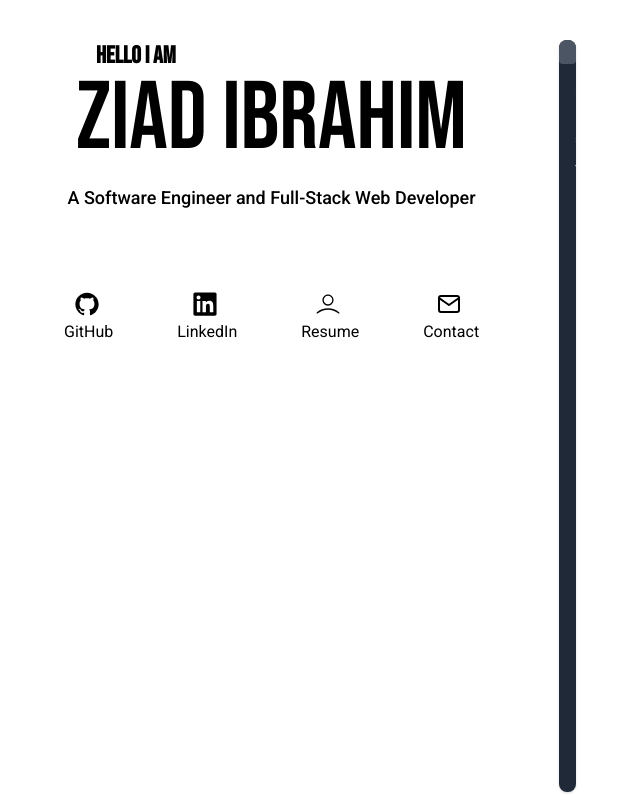
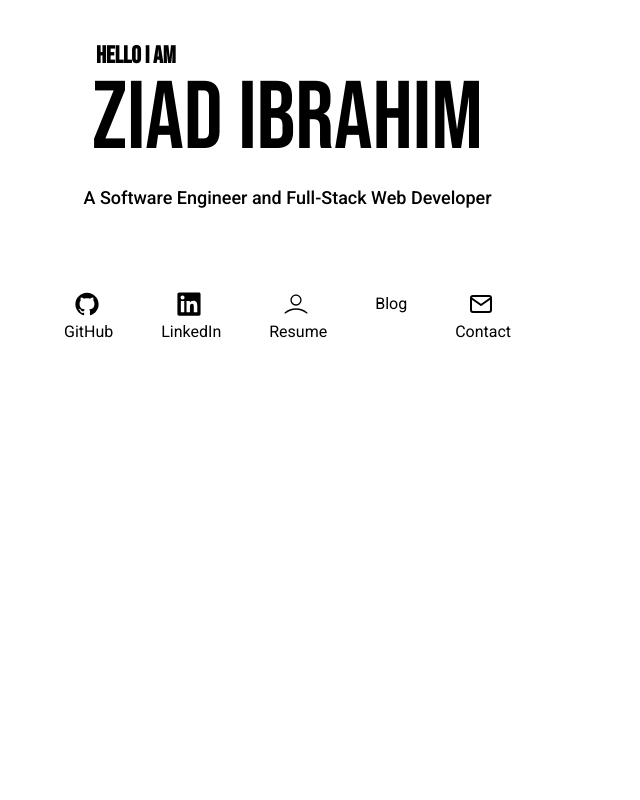
Before and after one commit to mage1711/portfolio, a Next.js app: page / in a window 1280 px wide. Shown: the top 800 px of the page, without its empty margins (320-960 px from the left). Built offline with nearby package versions, Linux system fonts and the light colour scheme.

Commit message:
added blog

```diff
--- a/pages/index.tsx
+++ b/pages/index.tsx
@@ -10,7 +10,7 @@ import GitHub from '../public/icons/github-original.svg'
 import LinkedIn from '../public/icons/linkedin-original.svg'
 import Contact from '../public/icons/mail.svg'
 import Resume from '../public/icons/user.svg'
-
+import Blog from '../public/icons/blog.svg'
 import {Project} from '../types'
 
 const Projects:Project[] = [
@@ -26,13 +26,13 @@ export default function Home() {
   return (
     <Fragment>
 <Head> <title>Ziad Ibrahim </title> </Head>
-<div className='flex flex-col m-4 text-center  lg:m-10 lg:mx-96'>
+<div className='flex flex-col m-4 text-center lg:m-10 lg:mx-96'>
   <div className='flex flex-row space-x-20'>
   <div className='flex flex-col font-roboto' >
   <h3 className='pl-8 text-2xl font-bold text-left font-bebas'>HELLO I AM</h3>
   <h1 className='text-8xl font-bebas '>ZIAD IBRAHIM</h1>
   <p className='pt-4 text-lg font-medium'>A Software Engineer and Full-Stack Web Developer </p>
-  <div className="flex flex-col mt-6 space-y-4 text-center lg:space-y-0 lg:flex-row lg:space-x-16 lg:mt-20 ">
+  <div className="flex flex-col mt-6 space-y-4 text-center lg:space-y-0 lg:flex-row lg:space-x-12 lg:mt-20 ">
 
  <div className="hover:opacity-50">
     <a href='https://github.com/mage1711'><GitHub className="inline-block w-6 h-6 mb-1 mr-1"/> GitHub</a>
@@ -43,7 +43,9 @@ export default function Home() {
     <div className="hover:opacity-50">
     <a href='https://drive.google.com/file/d/1E_Dgqm3YEZQrjIGmCvcXjPpiTBEy1l0f/view?usp=sharing'><Resume className="inline-block w-6 h-6 mb-1 mr-1 "/> Resume</a>
     </div>
-
+    <div className="hover:opacity-50">
+    <a href='https://dev.to/mage1711'><Blog className="inline-block w-6 h-6 mb-1 mr-1"/> Blog</a>
+    </div>
     <div className="hover:opacity-50">
     <a href='mailto:ziad.abdelrahman.ibrahim@gmail.com'><Contact className="inline-block w-6 h-6 mb-1 mr-1"/> Contact</a>
     </div>
```
Also changed, not shown: public/icons/blog.svg (added).
